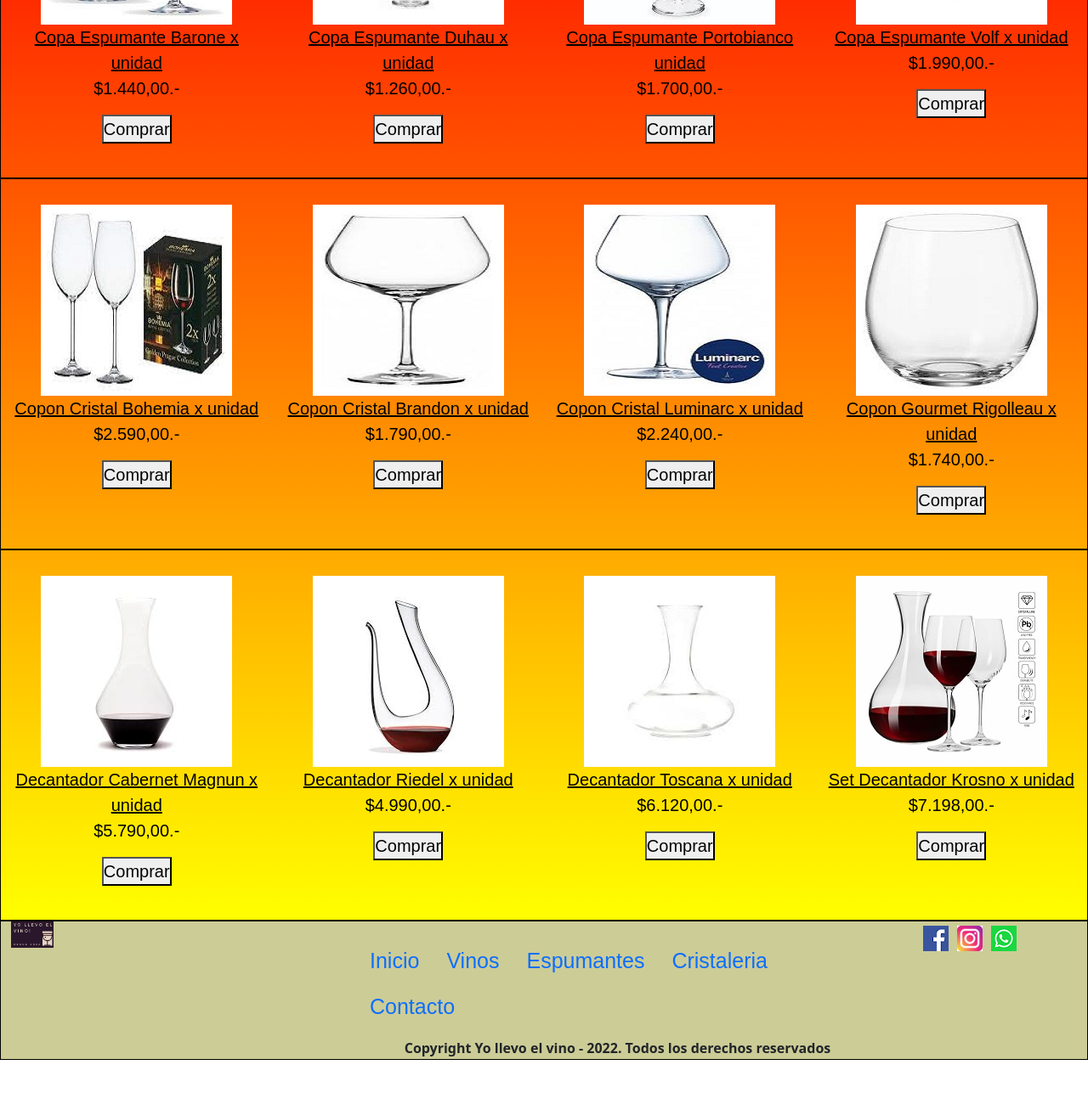
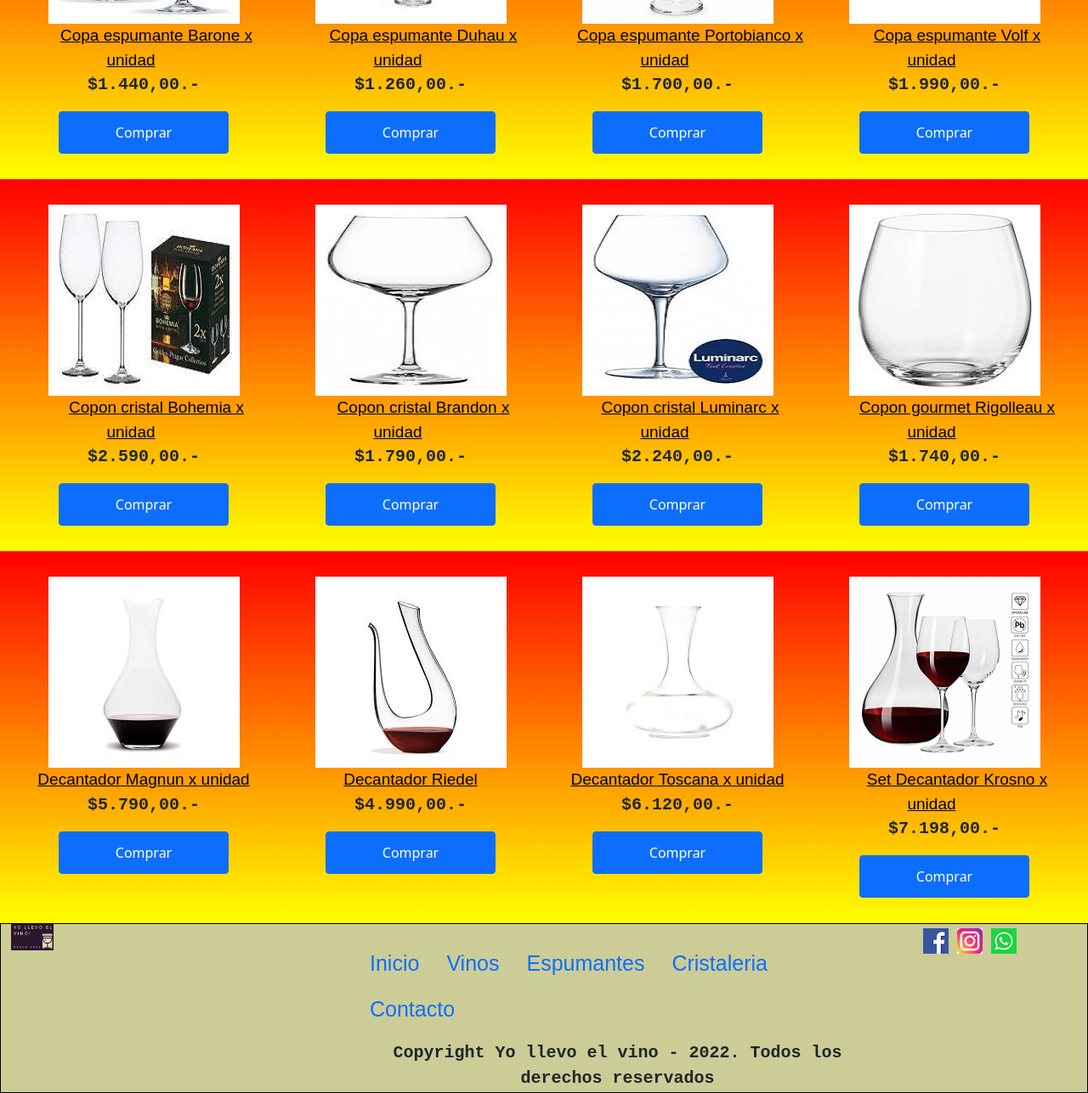
Before and after one commit to jmmt90/Y_LL_V, a plain HTML site: page cristaleria.html in a window 1280 px wide. Shown: the part 409-1696 px from the top of the page at 85% size. Before the commit the page ends 1657 px from the top, so only its background shows below. Drawn offline with nearby package versions, Linux system fonts and the light colour scheme.

Commit message:
Cambia estructura con flexbox y diseño boton

```diff
--- a/cristaleria.html
+++ b/cristaleria.html
@@ -66,7 +66,7 @@
          </div>
          </div>
 
-         <div class="container-fluid animate__animated animate__backInDown titulo">
+         <div class="container-fluid titulo animate__animated animate__backInDown">
   <div class="row">
     <div class="col-12">
     <h1>Cristaleria</h1>
@@ -74,85 +74,85 @@
 </div>
 </div>
 </div>
-<div class="container-fluid section">
-    <div class="row">
-      <div class="col-md-3 col-xs-12 productos">
+<div class="container-fluid padreuno">
+
+      <div class=" col-md-3 col-xs-4 col-sm-12 hijo">
         <img  src="Cristaleria/Copa Espumante Barone.jfif" alt="Copa Espumante Barone.jfif">
-        <div><a class="productos"href="Cristaleria/Copa Espumante Barone.jfif">Copa Espumante Barone x unidad</a></div>
+        <div><a class="productos"href="Cristaleria/Copa Espumante Barone.jfif">Copa espumante Barone x unidad</a></div>
         <div> <p>$1.440,00.-</p></div>
-        <button class="boton">Comprar</button>
+        <button class="btn btn-primary boton">Comprar</button>
       </div>
-  <div class="col-md-3 col-xs-12 productos">
+      <div class=" col-md-3 col-xs-4 col-sm-12 hijo">
     <img  src="Cristaleria/Copa Espumante Duhau.jfif" alt="Copa Espumante Duhau.jfif">
-       <div><a class="productos"  href="Cristaleria/Copa Espumante Duhau.jfif">Copa Espumante Duhau x unidad</a></div>
+       <div><a class="productos"  href="Cristaleria/Copa Espumante Duhau.jfif">Copa espumante Duhau x unidad</a></div>
        <div> <p>$1.260,00.-</p></div>
-       <button class="boton">Comprar</button>
+       <button class=" btn btn-primary boton">Comprar</button>
       </div>
-<div class="col-md-3 col-xs-12 productos">
+<div class=" col-md-3 col-xs-4 col-sm-12 hijo">
   <img src="Cristaleria/Copa Espumante Portobianco.jfif" alt="Copa Espumante Portobianco.jfif">
-  <div><a class="productos" href="Cristaleria/Copa Espumante Portobianco.jfif">Copa Espumante Portobianco unidad</a></div>
+  <div><a class="productos" href="Cristaleria/Copa Espumante Portobianco.jfif">Copa espumante Portobianco x unidad</a></div>
   <div> <p>$1.700,00.-</p></div>
-  <button class="boton">Comprar</button>
+  <button class="btn btn-primary boton">Comprar</button>
 </div>
-<div class="col-md-3 col-xs-12 productos">
+
+<div class=" col-md-3 col-xs-4 col-sm-12 hijo">
   <img src="Cristaleria/Copa Espumante Volf.jfif" alt="Copa Espumante Volf.jfif">
- <div> <a class="productos" href="Cristaleria/Copa Espumante Volf.jfif" >Copa Espumante Volf x unidad</a></div>
+ <div> <a class="productos" href="Cristaleria/Copa Espumante Volf.jfif" >Copa espumante Volf x unidad</a></div>
  <div> <p>$1.990,00.-</p></div>
- <button class="boton">Comprar</button>
-</div>
-  </div>
-  <div class="row">
-    <div class="col-md-3 col-xs-12 productos">
-      <img  src="Cristaleria/Copon Cristal Bohemia.jfif" alt="Copon Cristal Bohemia.jfif">
-      <div><a class="productos"  href="Cristaleria/Copon Cristal Bohemia.jfif">Copon Cristal Bohemia x unidad</a></div>
-      <div> <p>$2.590,00.-</p></div>
-      <button class="boton">Comprar</button>
-</div>
-<div class="col-md-3 col-xs-12 productos">
-  <img src="Cristaleria/Copon Cristal Brandon.jfif" alt="Copon Cristal Brandon.jfif">
-     <div><a class="productos" href="Cristaleria/Copon Cristal Brandon.jfif">Copon Cristal Brandon x unidad</a></div>
-     <div> <p>$1.790,00.-</p></div>
-     <button class="boton">Comprar</button>
-</div>
-<div class="col-md-3 col-xs-12 productos">
-<img  src="Cristaleria/Copon Cristal Luminarc.jfif" alt="Copon Cristal Luminarc.jfif">
-<div> <a class="productos" href="Cristaleria/Copon Cristal Luminarc.jfif">Copon Cristal Luminarc x unidad</a></div>
-<div> <p>$2.240,00.-</p></div>
-<button class="boton">Comprar</button>
-</div>
-<div class="col-md-3 col-xs-12 productos">
-<img src="Cristaleria/Copon Gourmet Rigolleau.jfif" alt="Copon Gourmet Rigolleau.jfif">
-<div> <a class="productos" href="Cristaleria/Copon Gourmet Rigolleau.jfif">Copon Gourmet Rigolleau x unidad</a></div>
-<div> <p>$1.740,00.-</p></div>
-<button class="boton">Comprar</button>
+ <button class="btn btn-primary boton">Comprar</button>
 </div>
 </div>
 
-<div class="row">
-  <div class="col-md-3 col-xs-12 productos">
-    <img  src="Cristaleria/Decantador Cabernet Magnun.jfif" alt="Decantador Cabernet Magnun">
-    <div><a class="productos"  href="Cristaleria/Decantador Cabernet Magnun.jfif">Decantador Cabernet Magnun x unidad</a></div>
+<div class="container-fluid padredos">
+<div class=" col-md-3 col-xs-4 col-sm-12 hijo">
+      <img  src="Cristaleria/Copon Cristal Bohemia.jfif" alt="Copon Cristal Bohemia.jfif">
+      <div><a class="productos"  href="Cristaleria/Copon Cristal Bohemia.jfif">Copon cristal Bohemia x unidad</a></div>
+      <div> <p>$2.590,00.-</p></div>
+      <button class="btn btn-primary boton">Comprar</button>
+    </div>
+    <div class=" col-md-3 col-xs-4 col-sm-12 hijo">
+  <img src="Cristaleria/Copon Cristal Brandon.jfif" alt="Copon Cristal Brandon.jfif">
+     <div><a class="productos" href="Cristaleria/Copon Cristal Brandon.jfif">Copon cristal Brandon x unidad</a></div>
+     <div> <p>$1.790,00.-</p></div>
+     <button class="btn btn-primary boton">Comprar</button>
+    </div>
+    <div class=" col-md-3 col-xs-4 col-sm-12 hijo">
+<img  src="Cristaleria/Copon Cristal Luminarc.jfif" alt="Copon Cristal Luminarc.jfif">
+<div> <a class="productos" href="Cristaleria/Copon Cristal Luminarc.jfif" >Copon cristal Luminarc x unidad</a></div>
+<div> <p>$2.240,00.-</p></div>
+<button class="btn btn-primary boton">Comprar</button>
+</div>
+<div class=" col-md-3 col-xs-4 col-sm-12 hijo">
+<img src="Cristaleria/Copon Gourmet Rigolleau.jfif" alt="Copon Gourmet Rigolleau.jfif">
+<div> <a class="productos" href="Cristaleria/Copon Gourmet Rigolleau.jfif">Copon gourmet Rigolleau x unidad</a></div>
+<div> <p>$1.740,00.-</p></div>
+<button class="btn btn-primary boton">Comprar</button>
+</div>
+</div>
+<div class="container-fluid padretres">
+<div class=" col-md-3 col-xs-4 col-sm-12 hijo">
+    <img  src="Cristaleria/Decantador Cabernet Magnun.jfif" alt="Decantador Cabernet Magnun.jfif">
+    <div><a class="productos"  href="Cristaleria/Decantador Cabernet Magnun.jfif">Decantador Magnun x unidad</a></div>
     <div> <p>$5.790,00.-</p></div>
-    <button class="boton">Comprar</button>
+    <button class="btn btn-primary boton">Comprar</button>
   </div>
-<div class="col-md-3 col-xs-12 productos">
+  <div class=" col-md-3 col-xs-4 col-sm-12 hijo">
 <img src="Cristaleria/Decantador Riedel.jfif" alt="Decantador Riedel.jfif">
-   <div> <a class="productos"  href="Cristaleria/Decantador Riedel.jfif">Decantador Riedel x unidad</a></div>
+   <div> <a class="productos"  href="Cristaleria/Decantador Riedel.jfif">Decantador Riedel</a></div>
    <div> <p>$4.990,00.-</p></div>
-   <button class="boton">Comprar</button>
+   <button class="btn btn-primary boton">Comprar</button>
   </div>
-<div class="col-md-3 col-xs-12 productos">
+  <div class=" col-md-3 col-xs-4 col-sm-12 hijo">
 <img src="Cristaleria/Decantador Toscana.jfif" alt="Decantador Toscana.jfif">
 <div><a class="productos" href="Cristaleria/Decantador Toscana.jfif">Decantador Toscana x unidad</a></div>
 <div> <p>$6.120,00.-</p></div>
-<button class="boton">Comprar</button>
+<button class="btn btn-primary boton">Comprar</button>
 </div>
-<div class="col-md-3 col-xs-12 productos">
+<div class=" col-md-3 col-xs-4 col-sm-12 hijo">
 <img src="Cristaleria/Set Decantador Krosno.jfif" alt="Set Decantador Krosno.jfif">
 <div> <a class="productos" href="Cristaleria/Set Decantador Krosno.jfif">Set Decantador Krosno x unidad</a></div>
 <div> <p>$7.198,00.-</p></div>
-<button class="boton">Comprar</button>
-</div>
+<button class="btn btn-primary boton">Comprar</button>
 </div>
 </div>
 <div class="container-fluid footer">
@@ -193,7 +193,7 @@
         </li>
          </ul>
     </div>
-   </div>
+
    </div>
 
     <!-- Option 1: Bootstrap Bundle with Popper -->
--- a/estilos.css
+++ b/estilos.css
@@ -28,8 +28,10 @@
 .tabla{text-align: center;
 transform: translate(358px, 0px);
 }
+
 .sectioncontacto{ background-image: linear-gradient(to right, #2c63c9, #4b78d2, #668cda, #80a1e2, #9ab6e9);
 color: white;}
+
 .tablaborde{ font-size: 15px;
     font-weight: bold;
     border: 1px solid black;}
@@ -44,12 +46,19 @@
 }
 
 
+    .col-md-6 col-xs-6{ border: 2px solid black;
+
+}
+
 .row{text-align: center;}
-.productos{padding-top: 30px;
-    padding-bottom: 40px;
+.productos{
+    padding-left: 30px;
+    padding-right: 30px;
 font-family: fantasy;
-    font-size: 20px;
-    color: black}
+    font-size: 19px;
+    color: black
+
+}
 
 .nav-link{font-family: fantasy;
 font-size: 25px;}
@@ -60,11 +69,48 @@
         animation-iteration-count: infinite;
         animation-duration: 3s;
     }
-.section{background-image: linear-gradient(to top, yellow, red );}
+
+
+.padreuno{
+    background-image: linear-gradient(to top, yellow, red );
+    display: flex;
+    flex-wrap: wrap;
+    justify-content: space-around;
+}
+.padredos{
+    background-image: linear-gradient(to top, yellow, red );
+    display: flex;
+    flex-wrap: wrap;
+    justify-content: space-around;
+}
+.padretres{
+    background-image: linear-gradient(to top, yellow, red );
+    display: flex;
+    flex-wrap: wrap;
+    justify-content: space-around;
+}
+
+.hijo{text-align: center;
+padding-top: 30px;
+padding-bottom: 30px;
+}
+p{font-family: 'Courier New', Courier, monospace;
+    font-size: 20px;
+font-weight: bold;
+}
+
+.boton {
+    width: 200px;
+    height: 50px;
+    transition: height 2s, width 1s;
+ }
+ .boton:hover {
+    height: 100px; width: 200px;
+ }
+
 .atencion{text-align: center;
     background-image: linear-gradient(to left bottom, #073010, #00342a, #003745, #00365a, #153060);
 transform: translate(0px, 10px);}
-.ubicacion{width: 90%;}
 .redesg{text-align: center;
     padding-bottom: 200px;
 transform: translate(0px,130px);
@@ -76,6 +122,7 @@
 text-align: center;
 transform: translate(0px,10px);
 }
+.ubicacion{width: 90%;}
 
 .footer{
     background-color: rgb(204, 204, 151);
```
Also changed, not shown: contacto.html (+5 -5 lines), espumantes.html (+38 -38 lines), index.html (+44 -42 lines), vinos.html (+47 -45 lines). Lines whose indentation alone changed are shown as unchanged.
